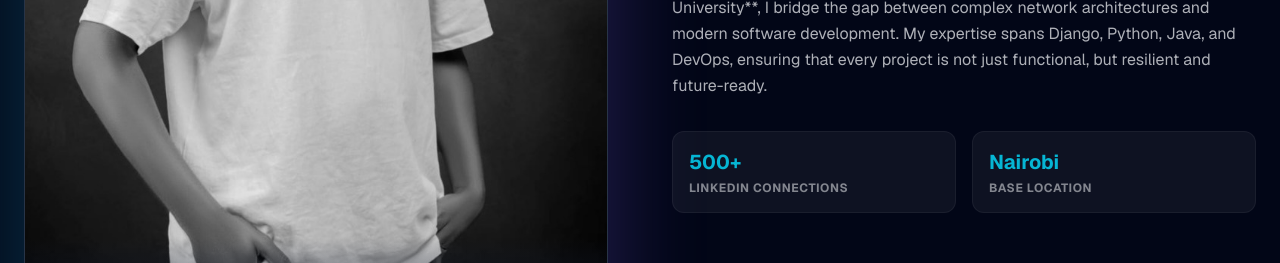
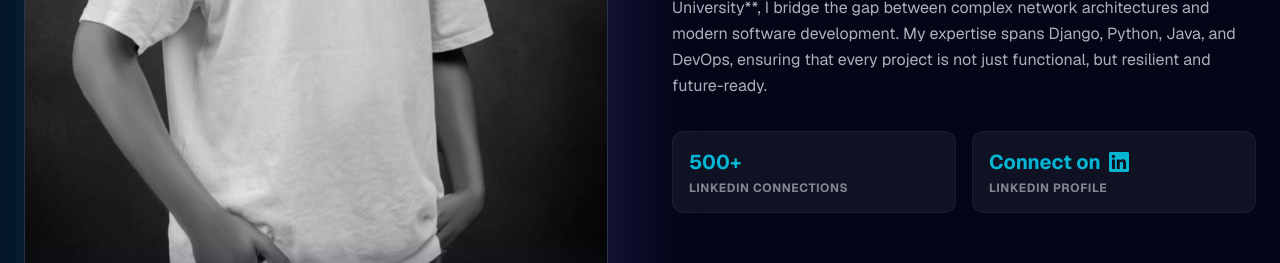
Before and after one commit to Evansgit254/evans-mumo-web-solutions, a Next.js app: page / in a window 1280 px wide. Shown: the part 1920-2183 px from the top of the page. Built offline with nearby package versions, Linux system fonts and the light colour scheme.

Commit message:
feat: Add LinkedIn integration to About and Footer

```diff
--- a/src/app/page.tsx
+++ b/src/app/page.tsx
@@ -70,10 +70,18 @@
                   <p className="text-accent-primary text-xl font-bold mb-1">500+</p>
                   <p className="text-xs text-foreground/50 uppercase tracking-wider font-bold">LinkedIn Connections</p>
                 </div>
-                <div className="p-4 rounded-xl bg-white/5 border border-white/5">
-                  <p className="text-accent-primary text-xl font-bold mb-1">Nairobi</p>
-                  <p className="text-xs text-foreground/50 uppercase tracking-wider font-bold">Base Location</p>
-                </div>
+                <Link
+                  href="https://www.linkedin.com/in/evans-mumo-395960b0/"
+                  target="_blank"
+                  rel="noopener noreferrer"
+                  className="p-4 rounded-xl bg-white/5 border border-white/5 hover:border-accent-primary/50 transition-all flex flex-col justify-center group"
+                >
+                  <p className="text-accent-primary text-xl font-bold mb-1 flex items-center gap-2">
+                    Connect on
+                    <svg className="w-5 h-5 fill-current" viewBox="0 0 24 24" xmlns="http://www.w3.org/2000/svg"><path d="M20.447 20.452h-3.554v-5.569c0-1.328-.027-3.037-1.852-3.037-1.853 0-2.136 1.445-2.136 2.939v5.667H9.351V9h3.414v1.561h.046c.477-.9 1.637-1.85 3.37-1.85 3.601 0 4.267 2.37 4.267 5.455v6.286zM5.337 7.433c-1.144 0-2.063-.926-2.063-2.065 0-1.138.92-2.063 2.063-2.063 1.14 0 2.064.925 2.064 2.063 0 1.139-.925 2.065-2.064 2.065zm1.782 13.019H3.555V9h3.564v11.452zM22.225 0H1.771C.792 0 0 .774 0 1.729v20.542C0 23.227.792 24 1.771 24h20.451C23.2 24 24 23.227 24 22.271V1.729C24 .774 23.2 0 22.222 0h.003z" /></svg>
+                  </p>
+                  <p className="text-xs text-foreground/50 uppercase tracking-wider font-bold group-hover:text-accent-primary transition-colors">LinkedIn Profile</p>
+                </Link>
               </div>
             </div>
           </div>
@@ -93,6 +101,7 @@
             <Link href="/blog" className="hover:text-accent-primary">Blog</Link>
             <a href="#contact" className="hover:text-accent-primary">Contact</a>
             <a href="https://github.com/Evansgit254" target="_blank" rel="noopener noreferrer" className="hover:text-accent-primary">GitHub</a>
+            <a href="https://www.linkedin.com/in/evans-mumo-395960b0/" target="_blank" rel="noopener noreferrer" className="hover:text-accent-primary">LinkedIn</a>
           </nav>
           <div className="text-center text-foreground/40 text-sm">
             <p>&copy; {new Date().getFullYear()} Evans Mumo Web Solutions. All rights reserved.</p>
```
